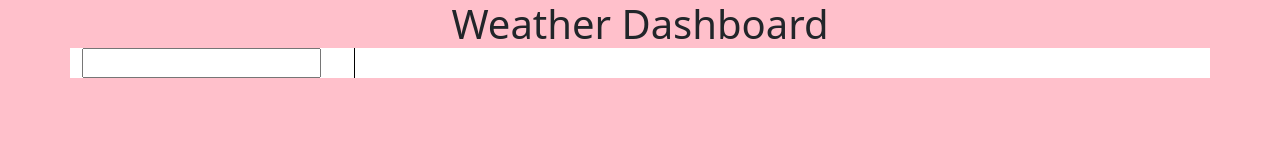
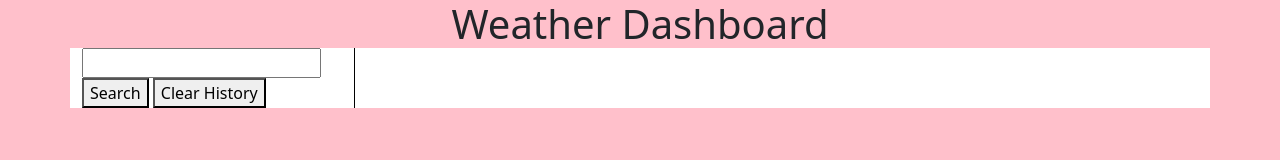
Before and after one commit to khsieh95/weather-dashboard, a plain HTML site: page index.html in a window 1280 px wide. Drawn offline with nearby package versions, Linux system fonts and the light colour scheme.

Commit message:
Added search and clear buttons to html

```diff
--- a/index.html
+++ b/index.html
@@ -22,8 +22,11 @@
     <!-- 1 Row 2 Columns (3/9 or 2/10) -->
     <div class="container">
       <div class="row">
+        <!-- Left Column: Search, clear, store -->
         <div class="col-md-3 left-column">
           <input type="text" id="userCity" />
+          <button class="search">Search</button>
+          <button class="clear">Clear History</button>
         </div>
         <div class="col-md-9 right-column"></div>
       </div>
```
